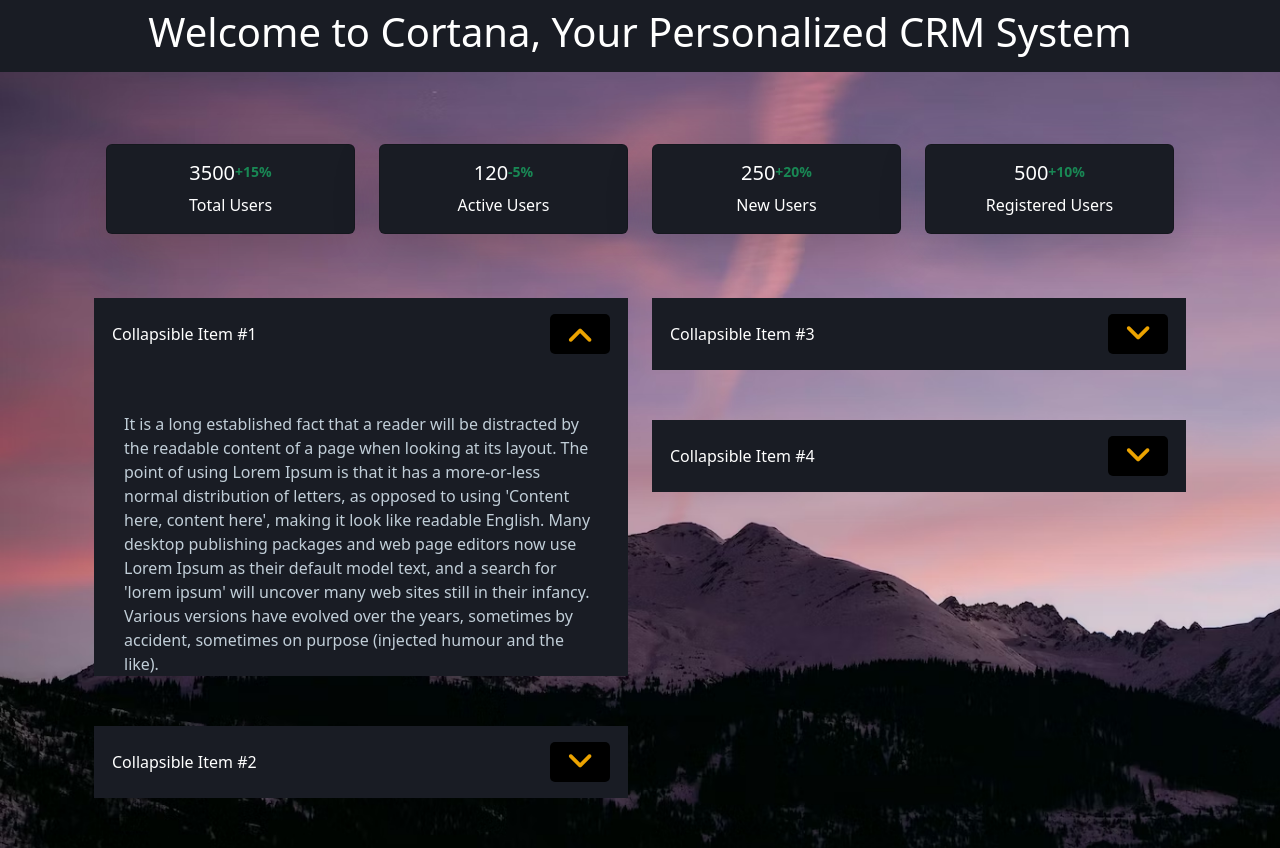
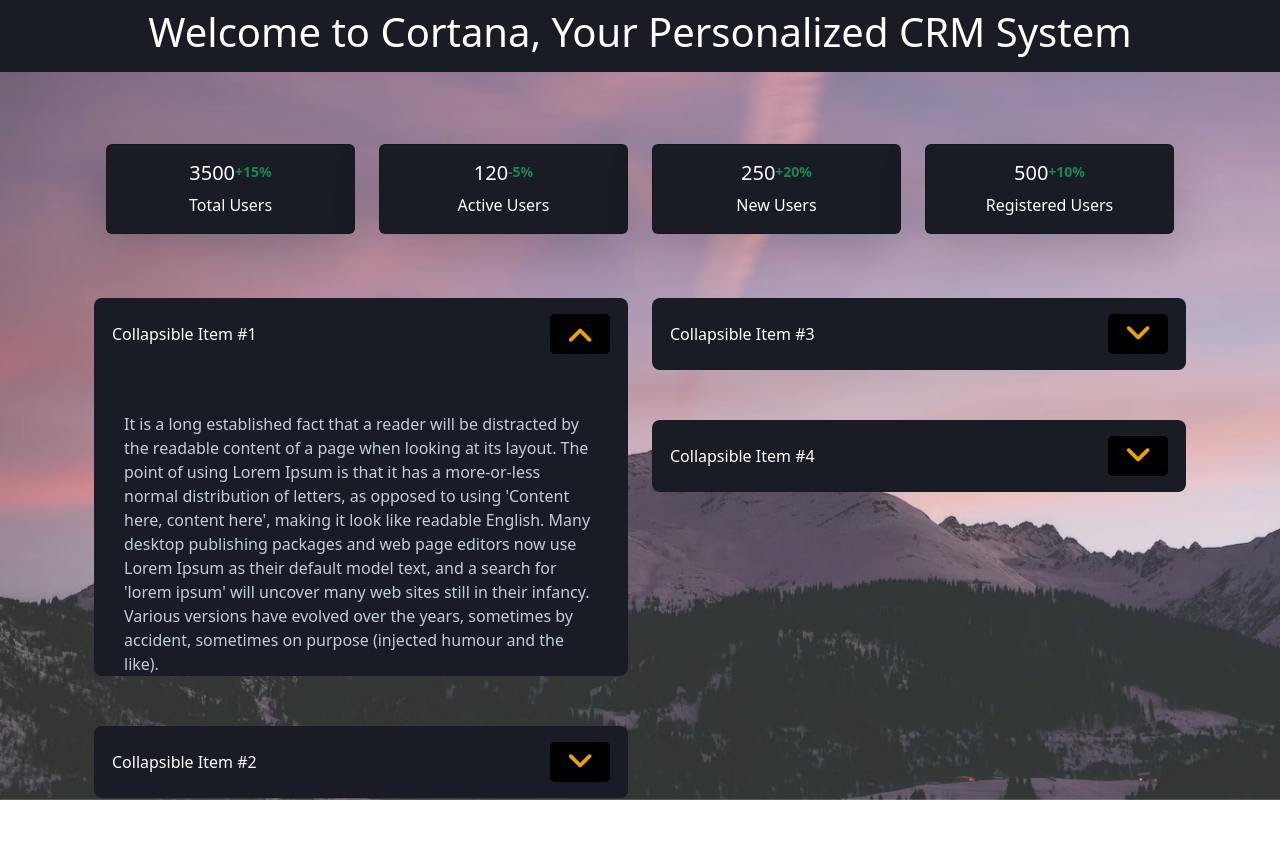
Before and after one commit to SagarPrasad160/crm, a React (Create React App) app in the folder frontend/: page /admin in a window 1280 px wide. Built offline with nearby package versions, Linux system fonts and the light colour scheme.

Commit message:
update styles

```diff
--- a/frontend/src/components/Accordian.js
+++ b/frontend/src/components/Accordion.js
@@ -4,7 +4,7 @@ function Accordion() {
       <div className="row">
         <div className="col-md-6">
           <div className="accordion" id="accordionExample">
-            <div className="item bg-dark">
+            <div className="item rounded-3 bg-dark">
               <div className="item-header" id="headingOne">
                 <h2 className="mb-0">
                   <button
@@ -41,7 +41,7 @@ function Accordion() {
                 </div>
               </div>
             </div>
-            <div className="item bg-dark">
+            <div className="item rounded-3 bg-dark">
               <div className="item-header" id="headingTwo">
                 <h2 className="mb-0">
                   <button
@@ -82,7 +82,7 @@ function Accordion() {
         </div>
         <div className="col-md-6">
           <div className="accordion" id="accordionExample">
-            <div className="item bg-dark">
+            <div className="item rounded-3 bg-dark">
               <div className="item-header" id="headingThree">
                 <h2 className="mb-0">
                   <button
@@ -119,7 +119,7 @@ function Accordion() {
                 </div>
               </div>
             </div>
-            <div className="item bg-dark">
+            <div className="item rounded-3 bg-dark">
               <div className="item-header" id="headingFour">
                 <h2 className="mb-0">
                   <button
--- a/frontend/src/css/styles.css
+++ b/frontend/src/css/styles.css
@@ -1,8 +1,20 @@
 body {
   margin: 0;
   height: 100vh;
+  position: relative;
+}
+
+body::before {
+  content: "";
+  position: fixed;
+  top: 0;
+  left: 0;
+  width: 100%;
+  height: 100%;
   background: url("../utils/auth-form-background.avif") no-repeat center/cover;
   background-attachment: fixed;
+  opacity: 0.8;
+  z-index: -1;
 }
 
 .App {
--- a/frontend/src/pages/admin/Dashboard.js
+++ b/frontend/src/pages/admin/Dashboard.js
@@ -1,5 +1,5 @@
 import Cards from "../../components/Cards";
-import Accordian from "../../components/Accordian";
+import Accordion from "../../components/Accordion";
 
 // Updated sample data for cards
 const cardsData = [
@@ -36,7 +36,7 @@ function Dashboard() {
       </div>
       <div className="row">
         <div className="col">
-          <Accordian />
+          <Accordion />
         </div>
       </div>
     </div>
--- a/frontend/src/scss/styles.scss
+++ b/frontend/src/scss/styles.scss
@@ -1,8 +1,20 @@
 body {
   margin: 0;
   height: 100vh;
+  position: relative;
+}
+
+body::before {
+  content: "";
+  position: fixed;
+  top: 0;
+  left: 0;
+  width: 100%;
+  height: 100%;
   background: url("../utils/auth-form-background.avif") no-repeat center/cover;
   background-attachment: fixed;
+  opacity: 0.8;
+  z-index: -1;
 }
 
 .App {
```
